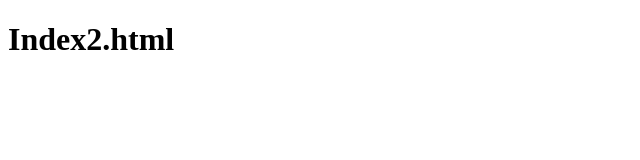
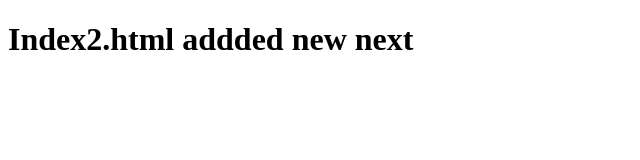
Before and after one commit to gitesh-purbia/angular-test, a website: page index2.html in a window 1280 px wide. Shown: the whole page, without its empty margins (0-640 px from the left). Drawn offline with Linux system fonts and the light colour scheme.

Commit message:
added new text in file

```diff
--- a/index2.html
+++ b/index2.html
@@ -5,6 +5,6 @@
 	<title>Document</title>
 </head>
 <body>
-	<h1>Index2.html</h1>
+	<h1>Index2.html addded new next</h1>
 </body>
 </html>
```
